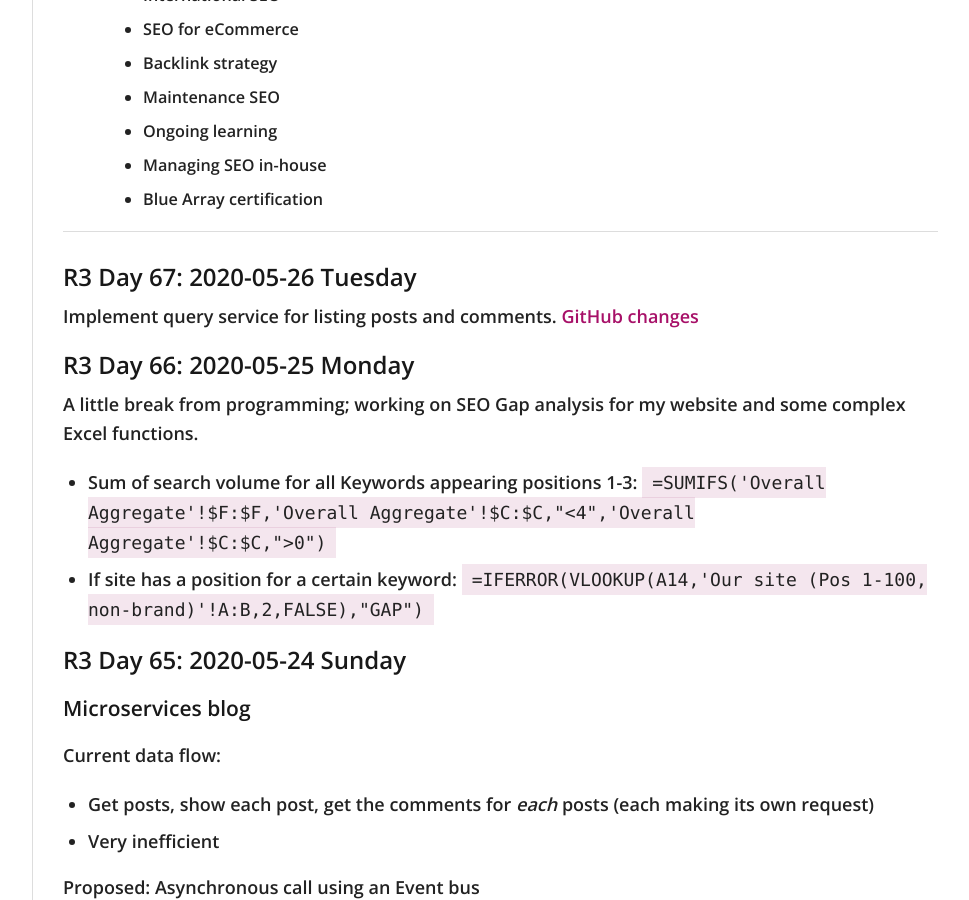
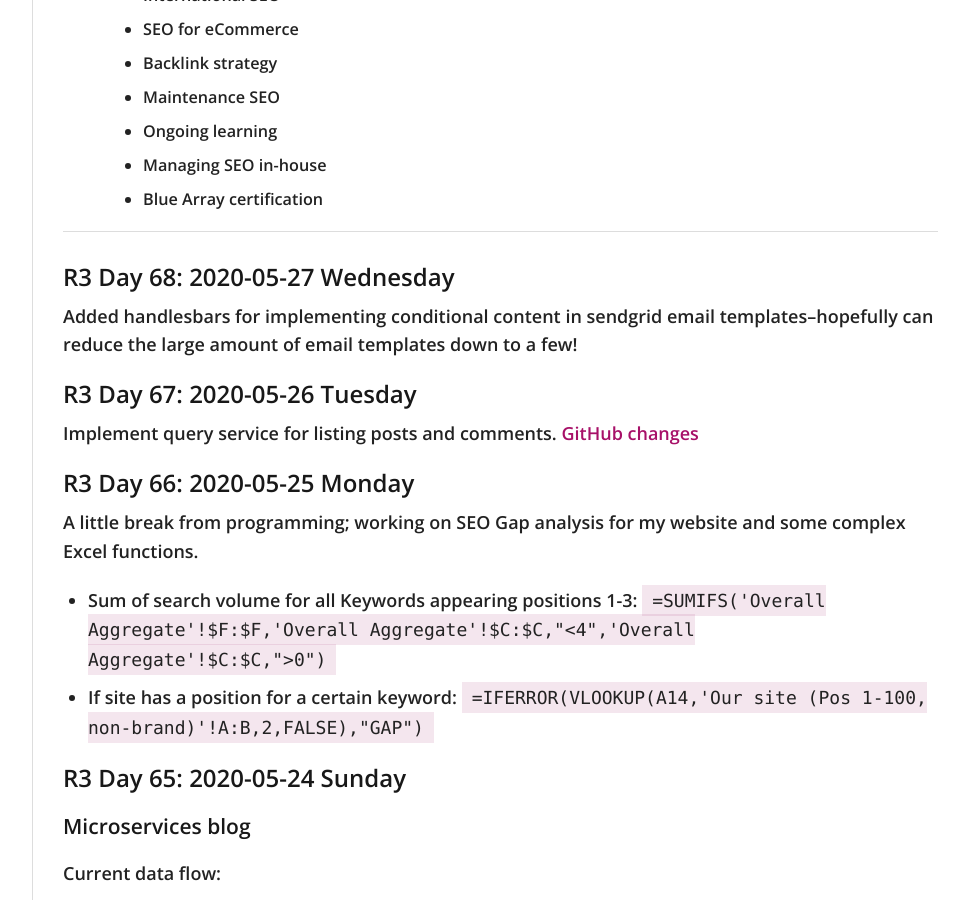
Before and after one commit to virtual/100daysofcode, a Jekyll site: the page built from index.md, in a window 1280 px wide and 900 px high, scrolled down 3731 px. Shown: the whole window, without its empty margins (272-1241 px from the left). Built offline with Jekyll 4.4.1, drawn with Linux system fonts in a browser that asks for light colours; nearby versions of some CDN libraries; our own code applies the rules of GitHub Pages for plain Markdown files.

Commit message:
sendgrid

```diff
--- a/index.md
+++ b/index.md
@@ -120,6 +120,10 @@
 
 ---
 
+## R3 Day 68: 2020-05-27 Wednesday
+
+Added handlesbars for implementing conditional content in sendgrid email templates--hopefully can reduce the large amount of email templates down to a few!
+
 ## R3 Day 67: 2020-05-26 Tuesday
 
 Implement query service for listing posts and comments. [GitHub changes](https://github.com/virtual/microservices-blog/commit/2aa985f45af0ff8527f79035e1a85fbec57daf58#diff-b46b523c2e3993521d921e937acb3a3e)
```
